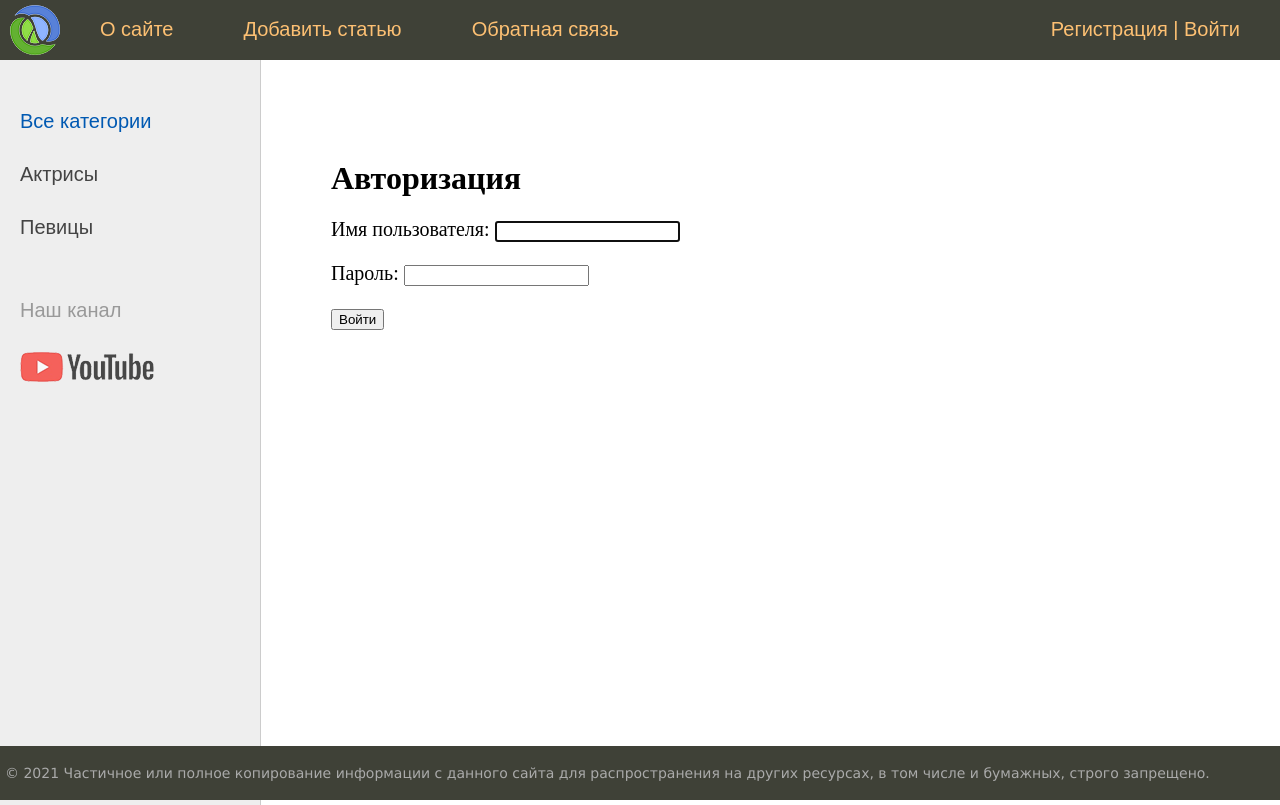
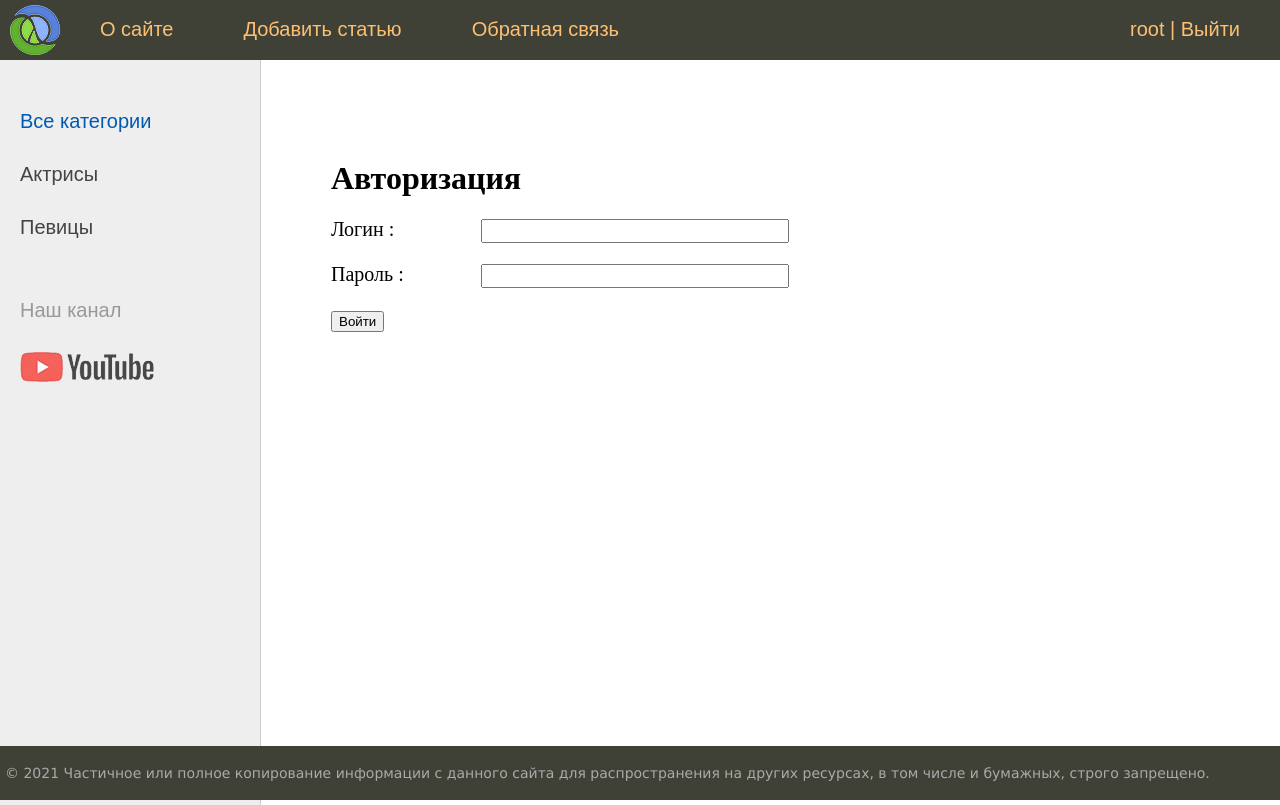
Before and after one commit to AlexeyZam15/django-selfedu-lessons, a Django app: page /login/ in a window 1280 px wide. Shown: the top 805 px of the page. Run offline with Django 4.2, Linux system fonts and the light colour scheme; a user stored in the database is signed in; data comes from the database, SQL or seed files in the repository; both versions use the stored data as it was after the commit.

Commit message:
Added part 2 of the lesson 20 "User authorization"

```diff
--- a/mysite/women/forms.py
+++ b/mysite/women/forms.py
@@ -1,5 +1,5 @@
 from django import forms
-from django.contrib.auth.forms import UserCreationForm
+from django.contrib.auth.forms import UserCreationForm, AuthenticationForm
 from django.contrib.auth.models import User
 from django.core.exceptions import ValidationError
 
@@ -36,3 +36,8 @@ class RegisterUserForm(UserCreationForm):
     class Meta:
         model = User
         fields = ('username', 'email', 'password1', 'password2')
+
+
+class LoginUserForm(AuthenticationForm):
+    username = forms.CharField(label='Логин', widget=forms.TextInput(attrs={'class': 'form-input'}))
+    password = forms.CharField(label='Пароль', widget=forms.PasswordInput(attrs={'class': 'form-input'}))
--- a/mysite/women/templates/women/base.html
+++ b/mysite/women/templates/women/base.html
@@ -19,9 +19,13 @@
 {% for m in menu %}
 		<li><a href="{% url m.url_name %}">{{m.title}}</a></li>
 {% endfor %}
-
+			{% if request.user.is_authenticated %}
+				<li class="last">{{user.username}}
+				| <a href="{% url 'logout' %}">Выйти</a></li>
+			{% else %}
 			<li class="last"><a href="{% url 'register' %}">Регистрация</a>
 				| <a href="{% url 'login' %}">Войти</a></li>
+			{% endif %}
 			</ul>
 			<div class="clear"></div>
 		</div>
--- a/mysite/women/templates/women/login.html
+++ b/mysite/women/templates/women/login.html
@@ -5,7 +5,12 @@
 
 <form method="post">
     {% csrf_token %%}
-    {{ form.as_p }}
+    <div class="form-error">{{ form.non_field_errors }}</div>
+    {% for f in form %}
+    <p><label class="form-label" for="{{ f.id_for_label }}">
+        {{ f.label }} :</label>{{ f }}</p>
+    <div class="form-error">{{ f.errors }}</div>
+    {% endfor %}
     <button type="submit">Войти</button>
 </form>
 {% endblock %}
--- a/mysite/women/urls.py
+++ b/mysite/women/urls.py
@@ -8,6 +8,7 @@ urlpatterns = [
     path('addpage/', AddPage.as_view(), name='add_page'),
     path('contact/', contact, name='contact'),
     path('login/', LoginUser.as_view(), name='login'),
+    path('logout/', logout_user, name='logout'),
     path('register/', RegisterUser.as_view(), name='register'),
     path('post/<slug:post_slug>', ShowPost.as_view(), name='post'),
     path('category/<slug:cat_slug>/', WomenCategory.as_view(), name='category'),
--- a/mysite/women/views.py
+++ b/mysite/women/views.py
@@ -1,3 +1,4 @@
+from django.contrib.auth import logout, login
 from django.contrib.auth.decorators import login_required
 from django.contrib.auth.forms import UserCreationForm, AuthenticationForm
 from django.contrib.auth.views import LoginView
@@ -163,9 +164,14 @@ class RegisterUser(DataMixin, CreateView):
         c_def = self.get_user_context(title="Регистрация")
         return dict(list(context.items()) + list(c_def.items()))
 
+    def form_valid(self, form):
+        user = form.save()
+        login(self.request, user)
+        return redirect('home')
+
 
 class LoginUser(DataMixin, LoginView):
-    form_class = AuthenticationForm
+    form_class = LoginUserForm
     template_name = 'women/login.html'
 
     def get_context_data(self, *, object_list=None, **kwargs):
@@ -175,3 +181,8 @@ class LoginUser(DataMixin, LoginView):
 
     def get_success_url(self):
         return reverse_lazy('home')
+
+
+def logout_user(request):
+    logout(request)
+    return redirect('login')
```
Also changed, not shown: mysite/db.sqlite3.
